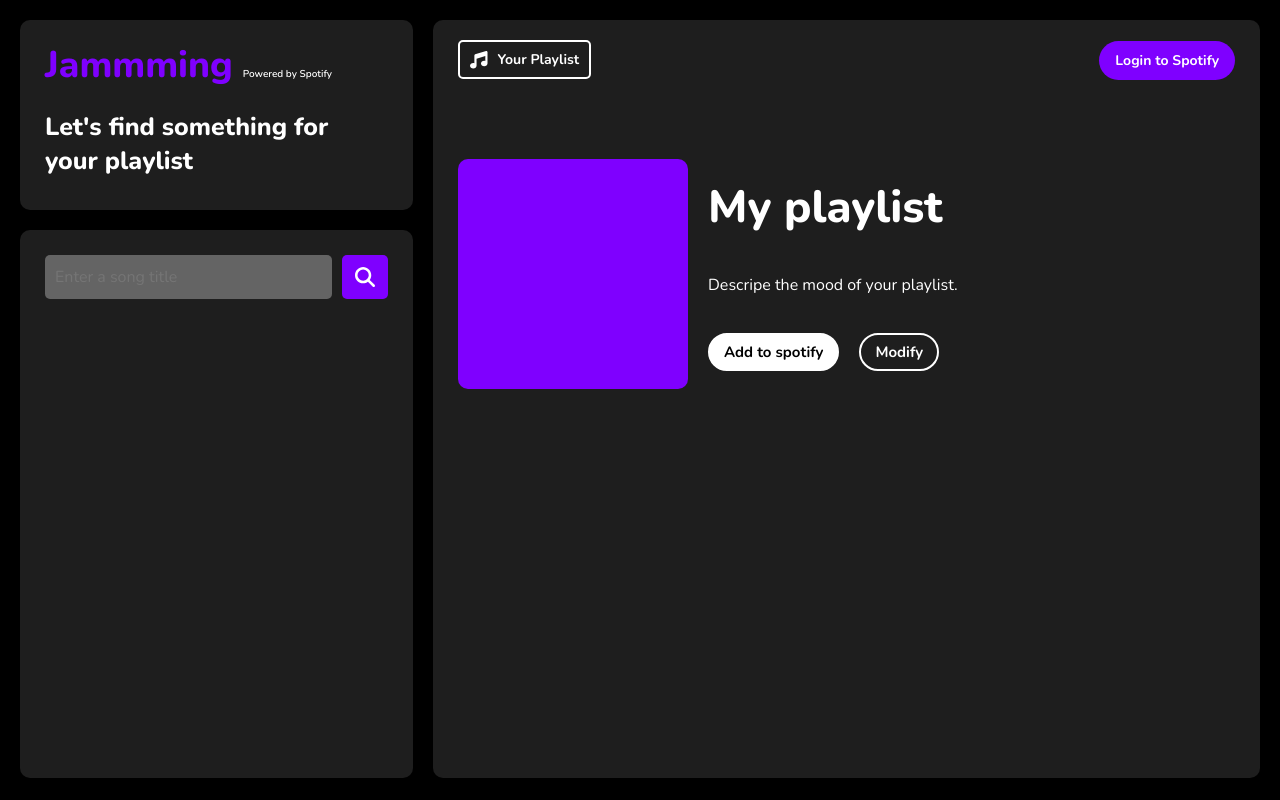
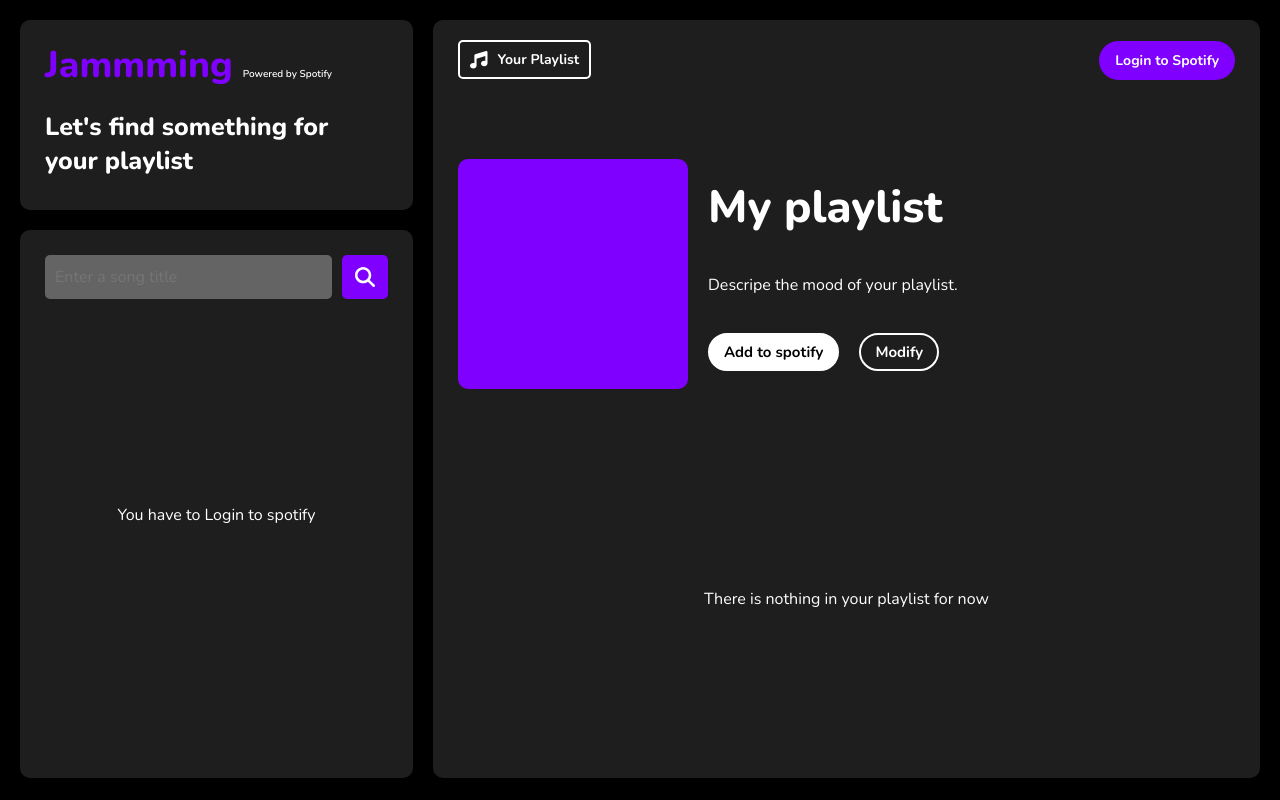
Before and after one commit to Gabrielhzt/Jamming, a React (Create React App) app: page / in a window 1280 px wide. Built offline with nearby package versions, Linux system fonts and the light colour scheme.

Commit message:
Added some informational content and resolve some issues

```diff
--- a/src/App/App.css
+++ b/src/App/App.css
@@ -68,7 +68,8 @@
 .box-6,
 .box-6-active,
 .box-7,
-.box-7-active {
+.box-7-active,
+.box-8 {
     display: none;
 }
 
@@ -205,6 +206,19 @@
         border-radius: 10px;
         padding: 20px 25px;
     }
+
+    .box-8 {
+        grid-area: seven;
+        display: flex;
+        flex-direction: column;
+        align-items: center;
+        justify-content: center;
+        background-color: #1E1E1E;
+        height: 50px;
+        margin: 10px 20px 20px;
+        border-radius: 10px;
+        padding: 20px 25px;
+    }
 }
 
 @media (max-width: 450px) {
--- a/src/App/App.js
+++ b/src/App/App.js
@@ -53,7 +53,6 @@ const App = () => {
     if (takeid.length !== 0) {
         const fetchTracks = async () => {
             try {
-                console.log('ho')
                 const allIds = fetchedTracks.map((e) => e.id)
                 if (allIds.includes(takeid)) {
                     return;
@@ -68,11 +67,7 @@ const App = () => {
 
         fetchTracks();
     }
-}, [takeid]);
-
-  useEffect(() => {
-    console.log(takeid)
-  }, [takeid])
+}, [takeid, fetchedTracks, token]);
 
   return (
     <div className='all-boxes'>
@@ -87,7 +82,7 @@ const App = () => {
         <Search token={token} setToken={setToken} setUris={setUris} setId={setTakeId} />
       </div>
       <div className='box-3'>
-        <Info token={token} setToken={setToken} takeId={takeid} setTakeId={setTakeId} uris={uris} setUris={setUris} userId={userId} setUserId={setUserId} fetchedTracks={fetchedTracks} setFetchedTracks={setFetchedTracks} playlist={playlist} setPlaylist={setPlaylist} />
+        <Info token={token} setToken={setToken} takeId={takeid} setTakeId={setTakeId} uris={uris} setUris={setUris} userId={userId} setUserId={setUserId} fetchedTracks={fetchedTracks} setFetchedTracks={setFetchedTracks} playlist={playlist} setPlaylist={setPlaylist} setPage={setPage} />
       </div>
       <div className={page === 'Playlist' ? 'box-4-active' : 'box-4'} onClick={() => setPage('Playlist')}>
         <p>Playlist</p>
@@ -98,6 +93,7 @@ const App = () => {
       <div className={page === 'Profile' ? 'box-6-active' : 'box-6'} onClick={() => setPage('Profile')}>
         <p>Profile</p>
       </div>
+      {token ? (
         <div className='box-7'>
           {page === 'Playlist' ? (
             <Playlist token={token} setToken={setToken} takeId={takeid} setTakeId={setTakeId} uris={uris} setUris={setUris} userId={userId} fetchedTracks={fetchedTracks} setFetchedTracks={setFetchedTracks} />
@@ -107,6 +103,11 @@ const App = () => {
             <Profile token={token} setToken={setToken} userId={userId} playlist={playlist} setPlaylist={setPlaylist} setPage={setPage} />
           ) : null}
         </div>
+      ):(
+        <div className='box-8'>
+          <a href={Spotify.link()} className="login">Login to Spotify</a>
+        </div>
+      )}
     </div>
   )
 }
--- a/src/Info/Info.js
+++ b/src/Info/Info.js
@@ -1,4 +1,4 @@
-import React, { useEffect, useState } from "react";
+import React from "react";
 import './Info.css';
 import Spotify from "../API/Spotify";
 import { FontAwesomeIcon } from '@fortawesome/react-fontawesome';
@@ -6,7 +6,7 @@ import { faMusic, faUser } from '@fortawesome/free-solid-svg-icons';
 import Playlist from "../Playlist/Playlist";
 import Profile from "../Profile/Profile";
 
-const Info = ({ token, setToken, takeId, setTakeId, uris, setUris, userId, fetchedTracks, setFetchedTracks, playlist, setPlaylist }) => {
+const Info = ({ token, setToken, takeId, setTakeId, uris, setUris, userId, fetchedTracks, setFetchedTracks, playlist, setPlaylist, setPage }) => {
 
     return (
         <div className="all-info">
@@ -28,7 +28,7 @@ const Info = ({ token, setToken, takeId, setTakeId, uris, setUris, userId, fetch
             {playlist ? (
                 <Playlist token={token} setToken={setToken} takeId={takeId} setTakeId={setTakeId} uris={uris} setUris={setUris} userId={userId} fetchedTracks={fetchedTracks} setFetchedTracks={setFetchedTracks} />
             ):(
-                <Profile token={token} setToken={setToken} setPlaylist={setPlaylist} userId={userId} />
+                <Profile token={token} setToken={setToken} setPlaylist={setPlaylist} userId={userId} setPage={setPage} />
             )}
         </div>
     )
--- a/src/Playlist/Playlist.js
+++ b/src/Playlist/Playlist.js
@@ -1,4 +1,4 @@
-import React, { useEffect, useState } from "react";
+import React, { useState } from "react";
 import './Playlist.css';
 import Spotify from "../API/Spotify";
 import { FontAwesomeIcon } from '@fortawesome/react-fontawesome';
@@ -10,6 +10,7 @@ const Playlist = ({ token, takeId, setTakeId, uris, setUris, userId, fetchedTrac
     const [description, setDescription] = useState('Descripe the mood of your playlist.')
     const [newTitle, setNewTitle] = useState('My Playlist')
     const [newDescription, setNewDescription] = useState('Descripe the mood of your playlist.')
+    const [message, setMessage] = useState('There is nothing in your playlist for now')
 
 
     const handleChange = () => {
@@ -33,8 +34,9 @@ const Playlist = ({ token, takeId, setTakeId, uris, setUris, userId, fetchedTrac
             setUris([])
             setTakeId([])
             setFetchedTracks([])
+            setMessage('Your playlist has been successfully added to your Spotify account.')
         }else {
-            console.log('Add Tracks to your playlist')
+            setMessage('You have to add tracks to your playlist.')
         }
     }
 
@@ -83,10 +85,12 @@ const Playlist = ({ token, takeId, setTakeId, uris, setUris, userId, fetchedTrac
                 )}
             </div>
             <div className="playlist-song">
-                {fetchedTracks && fetchedTracks.map((track) => (
+                {fetchedTracks && token ? (
+                    fetchedTracks.length > 0 ? (
+                        fetchedTracks.map((track) => (
                             <div className="song" key={track.id}>
                                 <div className="song-info">
-                            <img src={track.album.images[0].url} className="img" />
+                                    <img src={track.album.images[0].url} alt="album" className="img" />
                                     <div className="text-song">
                                         <h3>
                                             {track.name.slice(0, 16)}
@@ -96,9 +100,21 @@ const Playlist = ({ token, takeId, setTakeId, uris, setUris, userId, fetchedTrac
                                     </div>
                                 </div>
                                 <p className="album-name">{track.album.name}</p>
-                        <button className="remove" onClick={() => removeTrack(track.id, track.uri)}><FontAwesomeIcon icon={faMinus} size="xl" /></button>
+                                <button className="remove" onClick={() => removeTrack(track.id, track.uri)}>
+                                    <FontAwesomeIcon icon={faMinus} size="xl" />
+                                </button>
                             </div>
-                ))}
+                        ))
+                    ) : (
+                        <div className="center">
+                            {message}
+                        </div>
+                    )
+                ) : (
+                    <div className="center">
+                        {message}
+                    </div>
+                )}
             </div>
         </div>
     )
--- a/src/Profile/Profile.js
+++ b/src/Profile/Profile.js
@@ -7,6 +7,7 @@ const Profile = ({ token, setToken, setPlaylist, userId, setPage }) => {
     const [userPlaylist, setUserPlaylist] = useState([]);
 
     useEffect(() => {
+        if(token) {
             const fetchProfile = async () => {
                 try {
                     const profile = await Spotify.getProfile(token);
@@ -29,7 +30,8 @@ const Profile = ({ token, setToken, setPlaylist, userId, setPage }) => {
 
             fetchUserPlaylists()
             fetchProfile();
-      }, []);
+        }
+      }, [token, userId]);
 
     const handleLogout = () => {
         Spotify.handleLogout(setToken);
@@ -47,7 +49,7 @@ const Profile = ({ token, setToken, setPlaylist, userId, setPage }) => {
                             <p>{userProfile.followers.total} followers</p>
                         </div>
                         <div className="playlist-btn">
-                            <a href={userProfile.external_urls.spotify} target="_blank"><button className="add-to">Go to my Spotify Profile</button></a>
+                            <a href={userProfile.external_urls.spotify} target="_blank" rel="noreferrer"><button className="add-to">Go to my Spotify Profile</button></a>
                             <button className="put" onClick={handleLogout}>Log out</button>
                         </div>
                     </div>
--- a/src/Search/Search.css
+++ b/src/Search/Search.css
@@ -81,6 +81,14 @@
     cursor: pointer;
 }
 
+.center {
+    display: flex;
+    justify-content: center;
+    align-items: center;
+    text-align: center;
+    height: 44vh;
+}
+
 @media (max-width: 900px) {
 
     .search-box {
--- a/src/Search/Search.js
+++ b/src/Search/Search.js
@@ -9,7 +9,7 @@ const Search = ({ token, setToken, setUris, setId }) => {
     const [result, setResult] = useState([]);
 
     const handleSearch = async () => {
-        if(searchKey.length !== 0) {
+        if(token && searchKey.length !== 0) {
             try {
                 const response = await Spotify.getTracks(token, searchKey)
                 setResult(response.tracks.items);
@@ -37,7 +37,9 @@ const Search = ({ token, setToken, setUris, setId }) => {
                 />
                 <button className="input-btn" onClick={handleSearch}><FontAwesomeIcon icon={faMagnifyingGlass} size="xl" /></button>
             </div>
-            {result.length > 0 && (
+            {token ? (
+                <div className="result">
+                {result.length > 0 ? (
                     <div className="result">
                         {result.map((track) => (
                             <div key={track.id} className="song">
@@ -55,6 +57,16 @@ const Search = ({ token, setToken, setUris, setId }) => {
                             </div>
                         ))}
                     </div>
+                ):(
+                    <div className="center">
+                        <p>Nothing here for now</p>
+                    </div>
+                )}
+            </div>
+            ):(
+                <div className="center">
+                    <p>You have to Login to spotify</p>
+                </div>
             )}
         </div>
     );
```
Lines whose indentation alone changed are shown as unchanged.
